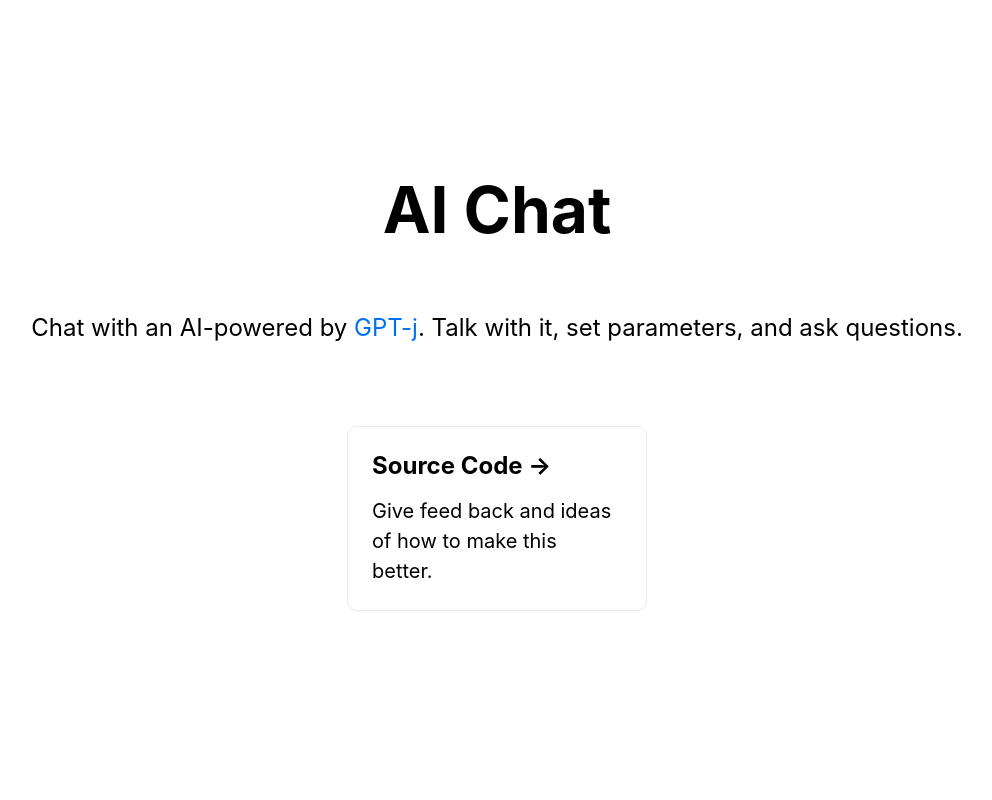
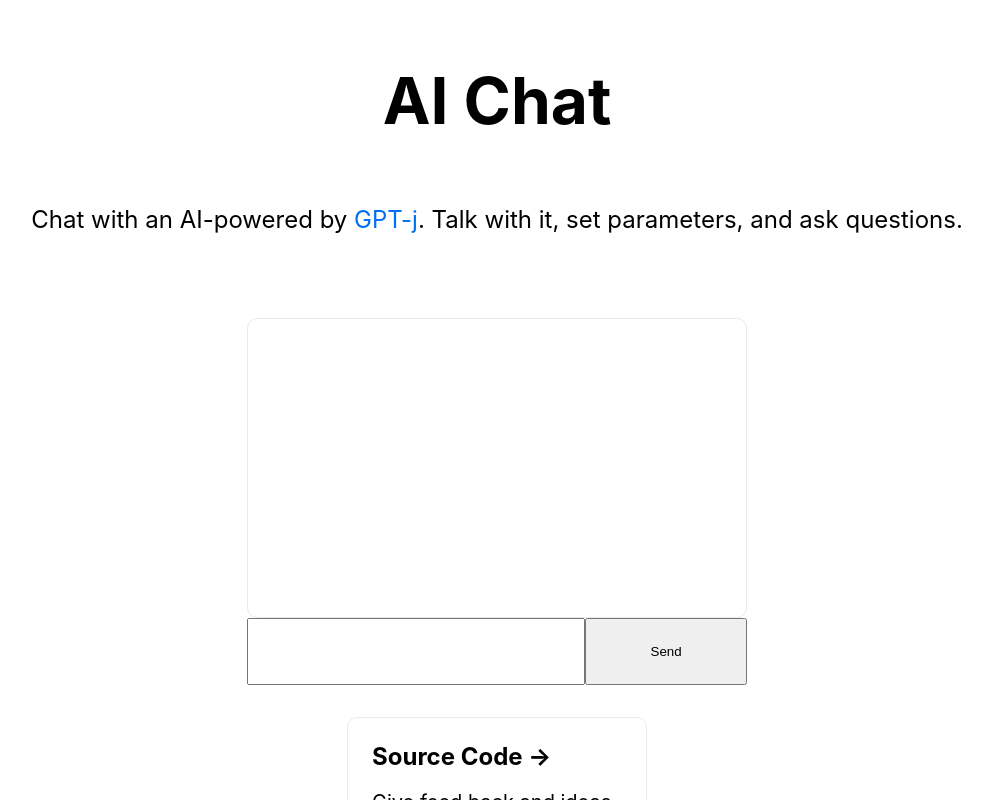
Before and after one commit to Romelium/AI-Chat, a Next.js app: page / in a window 1280 px wide. Shown: the top 800 px of the page, without its empty margins (143-1135 px from the left). Built offline with nearby package versions, Linux system fonts and the light colour scheme.

Commit message:
Add demo of random words ---------------- Add messager Add api fetch Add secret

```diff
--- a/pages/api/hello.ts
+++ b/pages/api/secret.ts
@@ -2,12 +2,12 @@
 import type { NextApiRequest, NextApiResponse } from 'next'
 
 type Data = {
-  name: string
+  secret: string
 }
 
 export default function handler(
   req: NextApiRequest,
   res: NextApiResponse<Data>
 ) {
-  res.status(200).json({ name: 'John Doe' })
+  res.status(200).json({ secret: 'Wow! You\'re in the secret area!' })
 }
--- a/pages/index.tsx
+++ b/pages/index.tsx
@@ -2,6 +2,72 @@ import type { NextPage } from 'next'
 import Head from 'next/head'
 import Image from 'next/image'
 import styles from '../styles/Home.module.css'
+import React, { useState } from 'react'
+
+function Message({ children, right }: { children: string, right: boolean }) {
+  return <div className={styles.message + ' ' + (right === true ? styles.right : '')}>{children}</div>
+}
+
+function Messages({ right, messages }: { right: boolean, messages: string[] }) {
+  let messagesElement = Array<JSX.Element>()
+  for (let i in messages) {
+    messagesElement.push(<Message right={right = !right} key={i}>{messages[i]}</Message>);
+  }
+  return (
+    <div className={styles.messages}>
+      {messagesElement}
+    </div>
+  )
+}
+function Sender({ onSubmit }: { onSubmit: (message: string) => void; }) {
+  const [message, setMessage] = useState("");
+
+  const handleSubmit = (event: React.FormEvent<HTMLFormElement>): void => {
+    event.preventDefault()
+    onSubmit(message)
+    console.log("Sent: " + message)
+  }
+
+  return (
+    <form className={styles.form} onSubmit={handleSubmit}>
+      <textarea id="message" name="message" value={message} onChange={e => setMessage(e.target.value)} />
+      <button type="submit">Send</button>
+    </form>
+  )
+}
+
+class Messager extends React.Component<{}, { messages: string[] }> {
+  constructor(props: {}) {
+    super(props);
+    this.state = {
+      messages: Array<string>(),
+    }
+  }
+
+  async AddMessage(message: string) {
+    let messages = this.state.messages.slice();
+    messages.push(message); //add string to the messages
+
+    //basic demo of random words
+    const data = await fetch('https://random-word-api.herokuapp.com/word?number=10')
+      .then(res => res.json() as Promise<Array<string>>)
+    console.log(data)
+    messages.push(data.join(' '))
+
+    this.setState({
+      messages: messages
+    })
+  }
+
+  render(): React.ReactNode {
+    return (
+      <div>
+        <Messages right={false} messages={this.state.messages}></Messages>
+        <Sender onSubmit={this.AddMessage.bind(this)}></Sender>
+      </div>
+    )
+  }
+}
 
 const Home: NextPage = () => {
   return (
@@ -18,11 +84,13 @@ const Home: NextPage = () => {
         </h1>
 
         <p className={styles.description}>
-        Chat with an AI-powered by{' '} <a href="https://github.com/kingoflolz/mesh-transformer-jax.git">GPT-j</a>. Talk with it, set parameters, and ask questions.
+          Chat with an AI-powered by{' '} <a href="https://github.com/kingoflolz/mesh-transformer-jax.git">GPT-j</a>. Talk with it, set parameters, and ask questions.
         </p>
 
+        <Messager></Messager>
+
         <div className={styles.grid}>
-          <a href="https://github.com/Romelianism/AI-Chat.git" className={styles.card}>
+          <a href="https://github.com/Romelianism/AI-Chat.git" target="_blank" className={styles.card} rel="noreferrer">
             <h2>Source Code &rarr;</h2>
             <p>Give feed back and ideas of how to make this better.</p>
           </a>
--- a/styles/Home.module.css
+++ b/styles/Home.module.css
@@ -73,6 +73,55 @@
   max-width: 800px;
 }
 
+.messages{
+  display: flexbox;
+  overflow: auto;
+  margin: 1rem;
+  margin-bottom: 0px;
+  padding: 1.5rem;
+  text-align: left;
+  color: inherit;
+  text-decoration: none;
+  border: 1px solid #eaeaea;
+  border-radius: 10px;
+  width: 500px;
+  height: 300px;
+}
+
+.message{
+  white-space: pre-wrap;
+  margin: 0.5rem;
+  padding: 0.5rem;
+  width: 50%;
+  border: 1px solid #eaeaea;
+  border-radius: 10px;
+}
+
+.right{
+  margin-left: auto;
+}
+
+.form {
+  display: grid;
+  grid-template-areas:
+    'input input input input send send';
+  margin: 1rem;
+  margin-top: 0px;
+  color: inherit;
+  width: 500px;
+}
+
+.form textarea
+{
+  grid-area: input;
+  resize: none;
+}
+.form button
+{
+  grid-area: send;
+  padding: 1.5rem;
+}
+
 .card {
   margin: 1rem;
   padding: 1.5rem;
```
Also changed, not shown: 1 other file (tests, documents, lock files or other folders).
